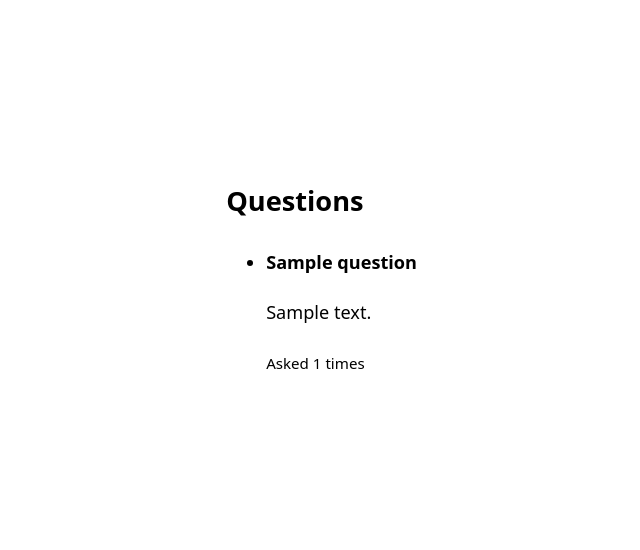
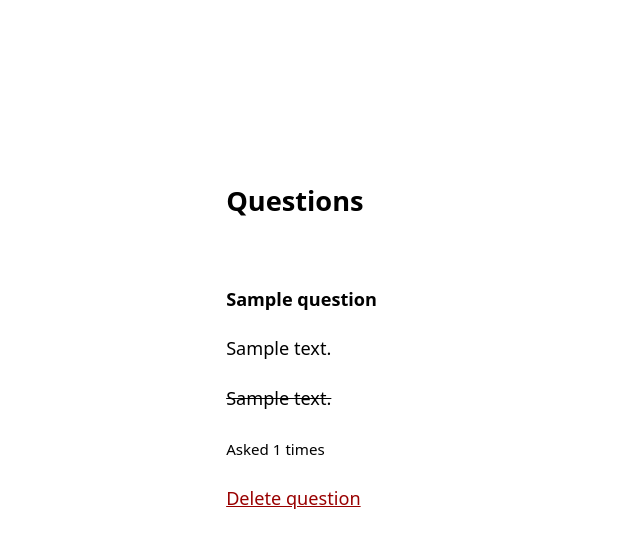
Before and after one commit to slavingia/askmybook, a Django app: page /db/ in a window 1280 px wide. Shown: the top 550 px of the page, without its empty margins (59-699 px from the left). Run offline with Django 3.2, Linux system fonts and the light colour scheme; tables that the repository leaves empty hold one stand-in row (Sample ...); some libraries are stand-ins or nearby versions.

Commit message:
dashboard for real answers

```diff
--- a/hello/templates/base.html
+++ b/hello/templates/base.html
@@ -60,8 +60,6 @@
 
       a {
         color: inherit;
-        text-decoration: none;
-        border-bottom: #ffff00 5px solid;
       }
 
       audio {
@@ -77,6 +75,33 @@
 
       .main {
         margin-top: 20vh;
+      }
+
+      form.small textarea,
+      form.small button {
+        font-size: 1rem;
+      }
+
+      form.small textarea {
+        min-height: 10rem;
+      }
+
+      .hidden {
+        display: none !important;
+      }
+
+      ul {
+        padding: 0;
+      }
+
+      ul li {
+        list-style: none;
+        border-bottom: 1px solid black;
+        padding: 2rem 0;
+      }
+
+      ul li:last-of-type {
+        border-bottom: 0;
       }
   </style>
 
--- a/hello/templates/db.html
+++ b/hello/templates/db.html
@@ -9,10 +9,54 @@
   {% for question in questions %}
       <li>
         <strong>{{ question.question }}</strong>
-        <p>{{ question.answer }}</p>
+        {% if question.real_answer %}
+          <p>{{ question.real_answer }}</p>
+          <p style="text-decoration: line-through;">{{ question.answer }}</p>
+        {% else %}
+          <p>{{ question.answer }}</p>
+          <form action="/real_answer" method="post" class="small">
+            {% csrf_token %}
+            <input type="hidden" value="{{ question.id }}" name="id" />
+            <textarea autofocus="autofocus" name="answer" id="answer">{{ question.answer }}</textarea>
+            <button type="submit" id="button">Real answer</button>
+          </form>
+        {% endif %}
+
         <p><small>Asked {{ question.ask_count }} times</small></p>
+
+        <form action="/delete_question" method="post">
+          {% csrf_token %}
+          <input type="hidden" value="{{ question.id }}" name="id" />
+          <a href="#" onclick="parentNode.submit();" style="color: #900; border: 0; font-size: 1rem;">Delete question</a>
+        </form>
       </li>
   {% endfor %}
 </ul>
 
+<script>
+  $(document).ready(function() {
+    $("form").submit(function(e) {
+      let form = $(this);
+      let questionContainer = form.find("li");
+      let askButton = form.find("button");
+
+      $(askButton).text("Answering...").prop("disabled", true);
+
+      $.ajax({
+        type: 'POST',
+        url: '/real_answer',
+        data: form.serialize(),
+        datatype: "json",
+        encode: true
+      }).done(function(data) {
+        location.reload();
+      });
+
+      e.preventDefault();
+      return false;
+    });
+
+  });
+</script>
+
 {% endblock %}
--- a/hello/urls.py
+++ b/hello/urls.py
@@ -19,5 +19,7 @@ urlpatterns = [
     path("ask", hello.views.ask, name="ask"),
     path("question/<int:id>", hello.views.question, name="question"),
     path("db/", hello.views.db, name="db"),
+    path("real_answer", hello.views.real_answer, name="real_answer"),
+    path("delete_question", hello.views.delete_question, name="delete_question"),
     path("admin/", admin.site.urls),
 ]
--- a/hello/views.py
+++ b/hello/views.py
@@ -1,6 +1,7 @@
 from django.shortcuts import render
 from django.http import HttpResponse, JsonResponse
 from django.views.decorators.csrf import csrf_exempt
+from django.shortcuts import redirect
 
 from .models import Question
 
@@ -201,6 +202,41 @@ def db(request):
 
     return render(request, "db.html", { "questions": questions })
 
+def real_answer(request):
+    id = request.POST.get("id", "")
+    answer = request.POST.get("answer", "")
+
+    question = Question.objects.get(pk=id)
+    question.real_answer = answer
+
+    project_uuid = '6314e4df'
+    voice_uuid = '0eb3a3f1'
+
+    response = Resemble.v2.clips.create_sync(
+        project_uuid,
+        voice_uuid,
+        answer,
+        title=None,
+        sample_rate=None,
+        output_format=None,
+        precision=None,
+        include_timestamps=None,
+        is_public=None,
+        is_archived=None,
+        raw=None
+    )
+
+    question.audio_src_url = response['item']['audio_src']
+    question.save()
+
+    return JsonResponse({ "question": question.question, "answer": question.real_answer })
+
+def delete_question(request):
+    id = request.POST.get("id", "")
+    Question.objects.get(pk=id).delete()
+
+    return redirect("/db/")
+
 def question(request, id):
     question = Question.objects.get(pk=id)
     return render(request, "answer.html", { "question": question.question, "audio_src_url": question.audio_src_url })
```
